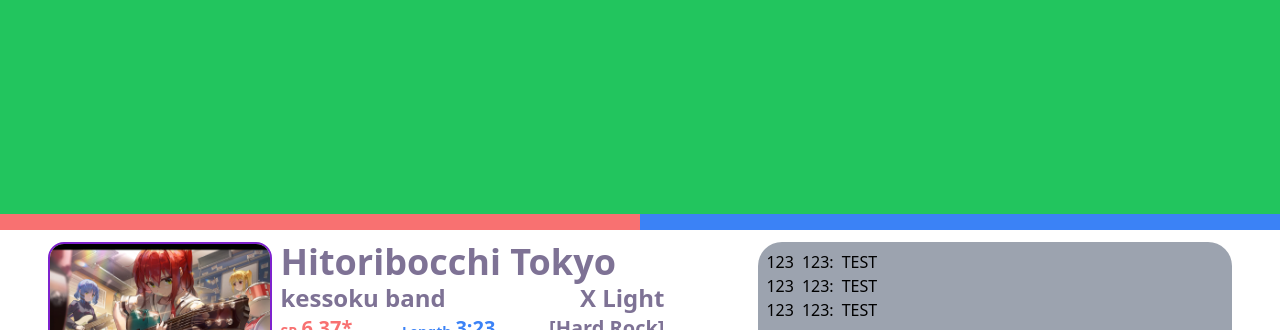
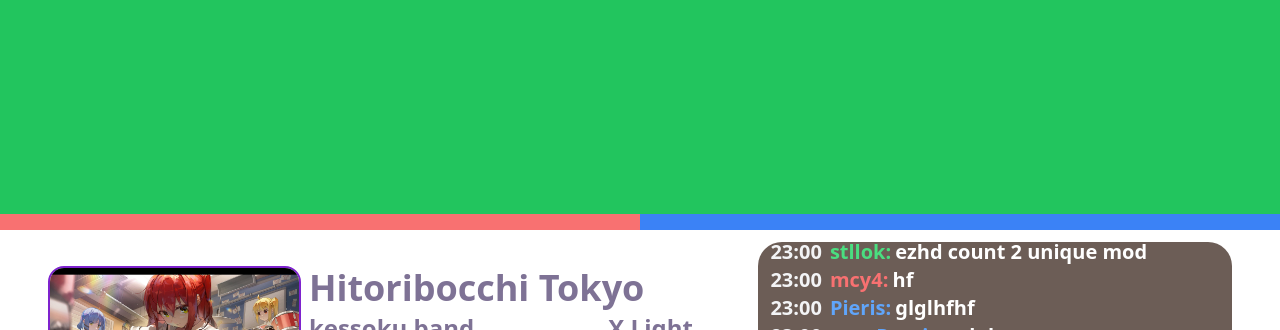
Before and after one commit to stllok/kisc-livestream-layout, a SvelteKit app: page / in a window 1280 px wide. Shown: the part 622-952 px from the top of the page. Built offline with nearby package versions, Linux system fonts and the light colour scheme.

Commit message:
completed chatbox, test waiting

```diff
--- a/src/routes/+page.svelte
+++ b/src/routes/+page.svelte
@@ -4,15 +4,82 @@
 	import DifferenceBar from './DifferenceBar.svelte';
 	import MapInfo from './MapInfo.svelte';
 	import PointInfo from './PointInfo.svelte';
+	import { dev } from '$app/environment';
 
+	const SAMPLE_CHAT = [
+		{
+			team: 'right',
+			time: '23:00',
+			name: 'Pieris',
+			messageBody: 'ok'
+		},
+		{
+			team: 'left',
+			time: '23:00',
+			name: '- kouyuu -',
+			messageBody: 'yes'
+		},
+		{
+			team: 'unknown',
+			time: '23:00',
+			name: 'stllok',
+			messageBody: 'Each team require 2 player with 2 unique mods, EZ multipy 1.75'
+		},
+		{
+			team: 'unknown',
+			time: '23:00',
+			name: 'stllok',
+			messageBody: 'ezhd count 2 unique mod'
+		},
+		{
+			team: 'left',
+			time: '23:00',
+			name: 'mcy4',
+			messageBody: 'hf'
+		},
+		{
+			team: 'right',
+			time: '23:00',
+			name: 'Pieris',
+			messageBody: 'glglhfhf'
+		},
+		{
+			team: 'right',
+			time: '23:00',
+			name: '-xxx Rumia-',
+			messageBody: 'glgl'
+		},
+		{
+			team: 'left',
+			time: '23:00',
+			name: 'DeathHydra',
+			messageBody: 'glhf!'
+		},
+		{
+			team: 'unknown',
+			time: '23:00',
+			name: 'stllok',
+			messageBody: 'glhf'
+		}
+	];
 	let red_team_score = 50;
 	let blue_team_score = 50;
 
 	let is_playing = false;
+
+	function handle_key_down(e: KeyboardEvent) {
+		switch (e.key) {
+			case 't':
+				is_playing = !is_playing;
+				break;
+		}
+	}
 </script>
 
+<svelte:window on:keydown|preventDefault={handle_key_down} />
+
 <div class="flex h-screen w-screen flex-col justify-between">
-	<div>
+	<div class="flex grow flex-col">
 		<!-- Upper screen -->
 		<div class="flex justify-between p-3">
 			<PointInfo teamname="Team RED" target_point={5} current_point={0} />
@@ -25,10 +92,11 @@
 
 		<!-- Bottom screen -->
 		<DifferenceBar red_score={red_team_score} blue_score={blue_team_score} {is_playing} />
-		<div class="mx-12 mt-3 flex grow justify-between">
+		<div class="mx-12 flex grow justify-between">
 			{#if is_playing}
 				<p class="text-7xl font-bold text-red-400">{red_team_score}</p>
 			{/if}
+			<div class="first:self-end first:pb-2">
 				<MapInfo
 					title={'Hitoribocchi Tokyo'}
 					artist={'kessoku band'}
@@ -41,13 +109,23 @@
 					bpm={192}
 					star_rating={6.37}
 				/>
+			</div>
 			{#if is_playing}
 				<p class="text-7xl font-bold text-blue-500">{blue_team_score}</p>
 			{:else}
 				<ChatBox>
-					<Chat time="123" name="123" team={0}>TEST</Chat>
-					<Chat time="123" name="123" team={1}>TEST</Chat>
-					<Chat time="123" name="123" team={2}>TEST</Chat>
+					{#each SAMPLE_CHAT.reverse() as chat}
+						<Chat
+							time={chat.time}
+							name={chat.name}
+							team={chat.team === 'left' ? 1 : chat.team === 'right' ? 2 : 0}
+						>
+							{chat.messageBody}
+						</Chat>
+					{/each}
+					<Chat time="123" name="Ref" team={0}>TEST</Chat>
+					<Chat time="123" name="Team Red" team={1}>TEST</Chat>
+					<Chat time="123" name="Team Blue" team={2}>TEST</Chat>
 				</ChatBox>
 			{/if}
 		</div>
--- a/src/routes/Chat.svelte
+++ b/src/routes/Chat.svelte
@@ -4,13 +4,33 @@
 	export let team: number;
 </script>
 
-<div class="flex gap-2 overflow-hidden">
-	<p>{time}</p>
-	<div class="flex">
-		<p>{name}</p>
-		<p>:</p>
+<div class="flex gap-2">
+	<p class="text-xl font-semibold text-gray-100">{time}</p>
+	<div class="*:inline">
+		<p
+			class="text-xl font-bold"
+			class:ref={team == 0}
+			class:team_red={team == 1}
+			class:team_blue={team == 2}
+		>
+			{name}:
+		</p>
+		<p class="h-auto w-full text-wrap text-xl font-bold text-white">
+			<slot />
+		</p>
 	</div>
-	<p class="h-auto w-full text-wrap">
-		<slot />
-	</p>
 </div>
+
+<style lang="postcss">
+	.team_red {
+		@apply text-red-400;
+	}
+
+	.team_blue {
+		@apply text-blue-400;
+	}
+
+	.ref {
+		@apply text-green-400;
+	}
+</style>
--- a/src/routes/ChatBox.svelte
+++ b/src/routes/ChatBox.svelte
@@ -1,3 +1,3 @@
-<div class="flex w-2/5 flex-col rounded-3xl bg-gray-400 p-2">
+<div class="mt-3 flex h-44 w-2/5 flex-col-reverse overflow-hidden rounded-3xl bg-[#6c5d56] p-3">
 	<slot />
 </div>
--- a/src/routes/MapInfo.svelte
+++ b/src/routes/MapInfo.svelte
@@ -26,8 +26,8 @@
 	];
 </script>
 
-<div class="flex gap-2 *:text-[#7e7295]">
-	<img class="h-32 w-auto rounded-2xl border-2 border-[#7e22ce]" src="/SAMPLE/bg.jpg" alt="BG" />
+<div class="flex h-36 gap-2 *:text-[#7e7295]">
+	<img class="h-36 w-auto rounded-2xl border-2 border-[#7e22ce]" src="/SAMPLE/bg.jpg" alt="BG" />
 	<div class="flex w-96 flex-col justify-around">
 		<p class="text-4xl font-extrabold">{title}</p>
 		<div class="flex justify-between *:text-2xl *:font-bold">
```
Lines whose indentation alone changed are shown as unchanged.
